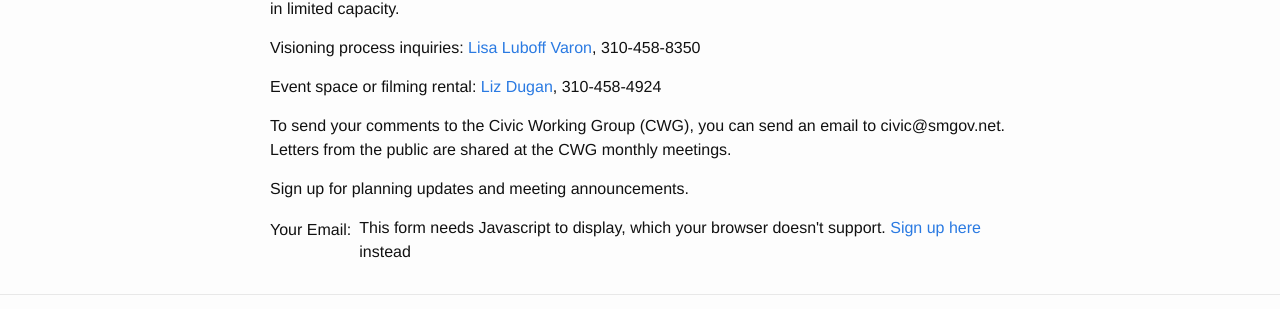
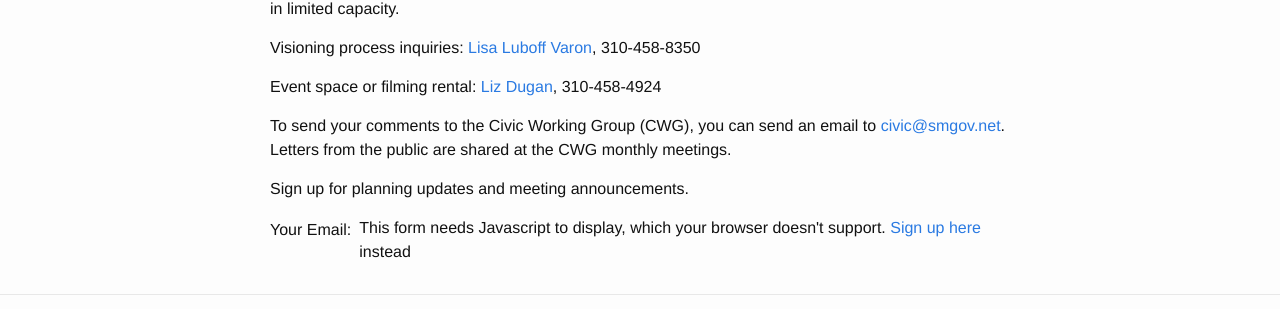
Before and after one commit to thekaveman/civic-auditorium, a Jekyll site: the page built from index.html, in a window 1280 px wide. Shown: the part 557-866 px from the top of the page. Built offline with Jekyll 4.4.1, drawn with Linux system fonts in a browser that asks for light colours.

```diff
--- a/_includes/homepage-inquiries.md
+++ b/_includes/homepage-inquiries.md
@@ -2,4 +2,4 @@ Visioning process inquiries: [Lisa Luboff Varon](mailto:lisa.luboff@smgov.net),
 
 Event space or filming rental: [Liz Dugan](mailto:elizabeth.dugan@smgov.net), {{ site.rental_phone }}
 
-To send your comments to the Civic Working Group (CWG), you can send an email to {{ site.email }}. Letters from the public are shared at the CWG monthly meetings.
+To send your comments to the Civic Working Group (CWG), you can send an email to <{{ site.email }}>. Letters from the public are shared at the CWG monthly meetings.
```
